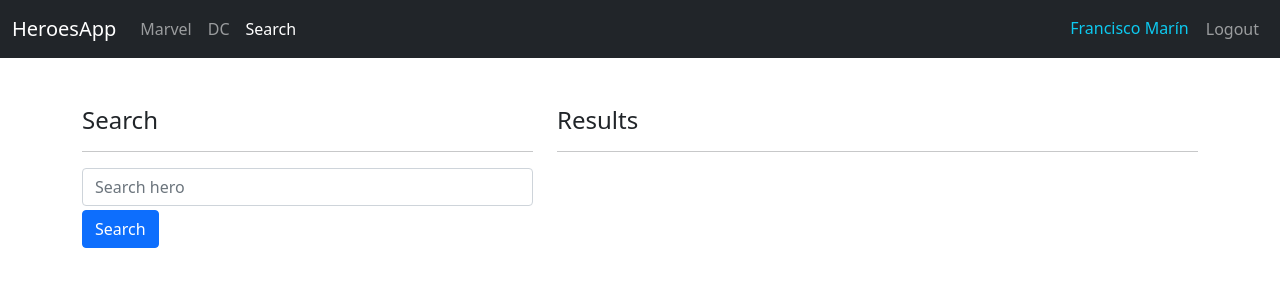
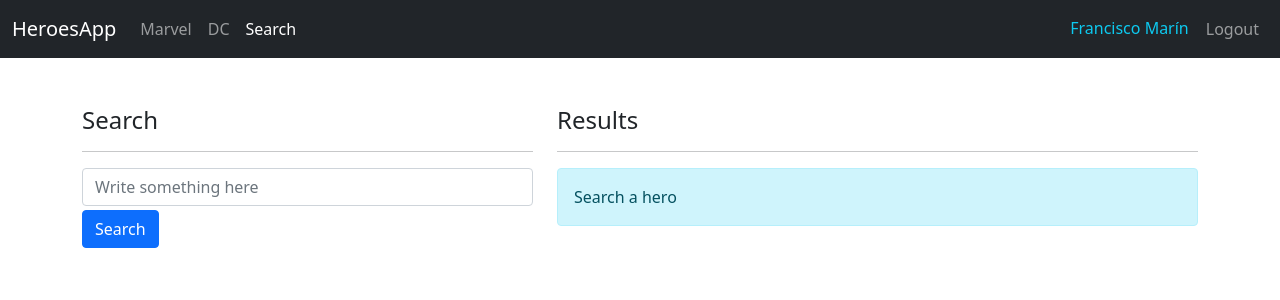
Before and after one commit to franciscomarin98/react-heroes-spa-website, a React (Vite) app: page /search-heroe in a window 1280 px wide. Shown: the top 300 px of the page. Built offline with nearby package versions, Linux system fonts and the light colour scheme.

Commit message:
Adding custom alerts

```diff
--- /dev/null
+++ b/src/components/Alert.tsx
@@ -0,0 +1,13 @@
+interface AlertProps {
+    className: string;
+    msg: string;
+}
+
+
+export const Alert = ({className, msg}: AlertProps) => {
+    return (
+        <div className={`alert alert-${className} animate__animated animate__fadeIn`}>
+            {msg}
+        </div>
+    );
+};
--- a/src/components/index.ts
+++ b/src/components/index.ts
@@ -1,3 +1,4 @@
 export {Navbar} from './Navbar';
 export {HeroList} from './HeroList';
 export {HeroCard} from './HeroCard';
+export {Alert} from './Alert';
--- a/src/helpers/hero.helpers.ts
+++ b/src/helpers/hero.helpers.ts
@@ -9,6 +9,6 @@ export const getHeroByID = (id: string) => {
     return heroes.find(hero => hero.id === id);
 }
 
-export const getHeroByName = (name: string): Hero[] => {
+export const getHeroByName = (name: string = ''): Hero[] => {
     return (name.length > 0) ? heroes.filter(hero => hero.superhero.toLowerCase().includes(name)) : [];
 }
--- a/src/pages/SearchPage.tsx
+++ b/src/pages/SearchPage.tsx
@@ -1,21 +1,23 @@
 import {useForm} from "../hooks/useForm";
-import {FormEvent} from "react";
+import {FormEvent, useMemo} from "react";
 import queryString from 'query-string';
 import {getHeroByName} from "../helpers/hero.helpers";
-import {HeroCard} from "../components";
+import {Alert, HeroCard} from "../components";
 import {useLocation, useNavigate} from "react-router-dom";
+import {Hero} from "../types/hero.types";
 
 export const SearchPage = () => {
 
     const navigate = useNavigate();
     const location = useLocation();
 
-    const { q = '' } = queryString.parse(location.search);
+    const {q = ''} = queryString.parse(location.search);
     const {formState, handleInputChange} = useForm({
         search: q
     });
 
-    const heroesFiltered = getHeroByName(q);
+    // @ts-ignore
+    const heroesFiltered = useMemo(() => getHeroByName(q), [q]);
 
     const handleSubmit = (e: FormEvent<HTMLFormElement>) => {
         e.preventDefault();
@@ -32,7 +34,7 @@ export const SearchPage = () => {
 
                     <form onSubmit={handleSubmit}>
                         <input type="text"
-                               placeholder="Search hero"
+                               placeholder="Write something here"
                                className="form-control"
                                name="search"
                                autoComplete="off"
@@ -50,8 +52,14 @@ export const SearchPage = () => {
                 <div className="col-7">
                     <h4>Results</h4>
                     <hr/>
+
                     {
-                        heroesFiltered.map(hero => (
+                        (q === '') ? <Alert className={'info'} msg={'Search a hero'}/>
+                            : (heroesFiltered.length === 0) && <Alert className={'danger'} msg={'No results found'}/>
+                    }
+
+                    {
+                        heroesFiltered.map((hero: Hero) => (
                             <HeroCard key={hero.id} hero={hero}/>
                         ))
                     }
```
